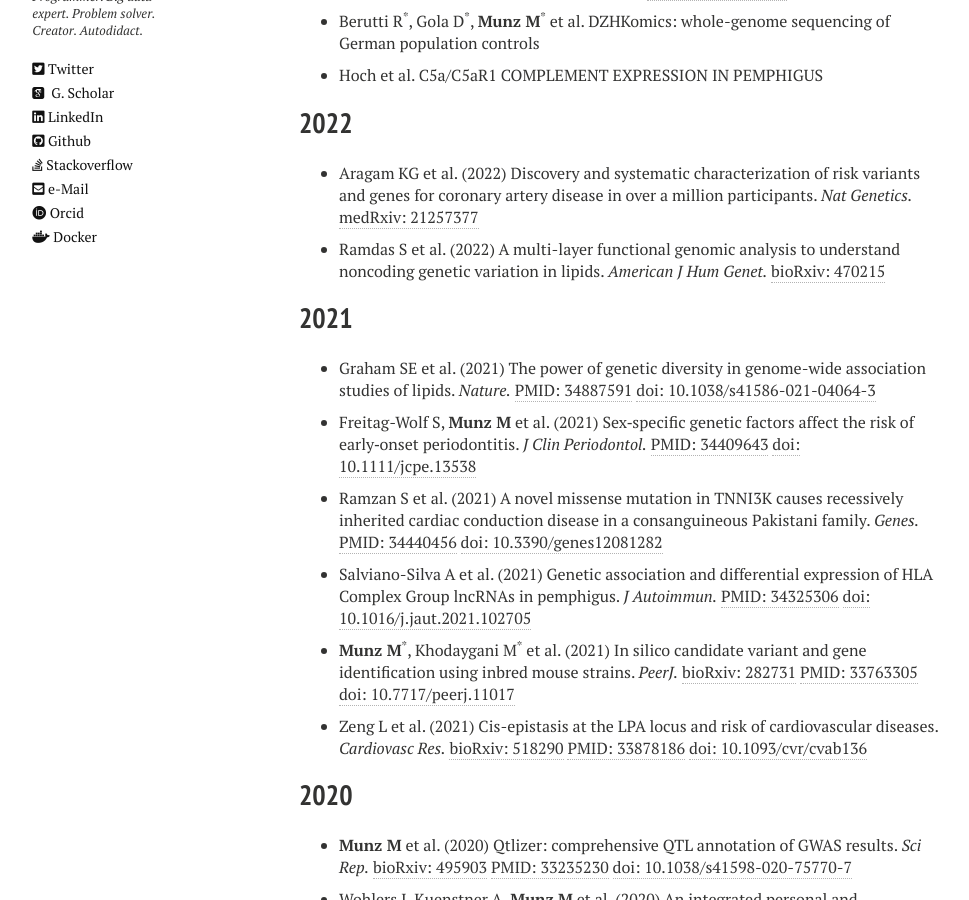
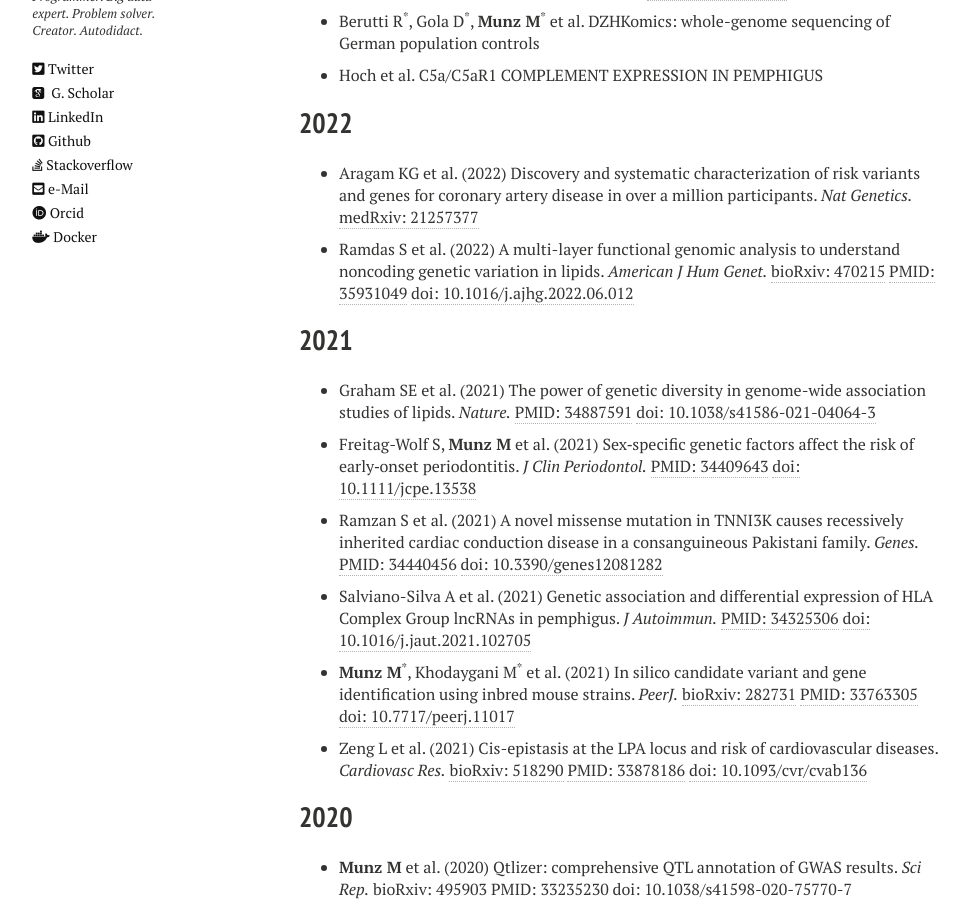
Before and after one commit to matmu/matmu.github.io-deprecated, a Jekyll site: the page built from _pages/publications.md, in a window 1280 px wide and 900 px high, scrolled down 399 px. Shown: the whole window, without its empty margins (21-990 px from the left). Built offline with Jekyll 4.4.1, drawn with Linux system fonts in a browser that asks for light colours; nearby versions of some CDN libraries.

Commit message:
Update publications.yml

```diff
--- a/_data/publications.yml
+++ b/_data/publications.yml
@@ -24,6 +24,8 @@
       biorxiv: 470215
       biorxiv_link: https://doi.org/10.1101/2021.12.07.470215
       journal: American J Hum Genet.
+      pmid: 35931049
+      doi: "10.1016/j.ajhg.2022.06.012"
 
 - year: 2021
   publications:
```
